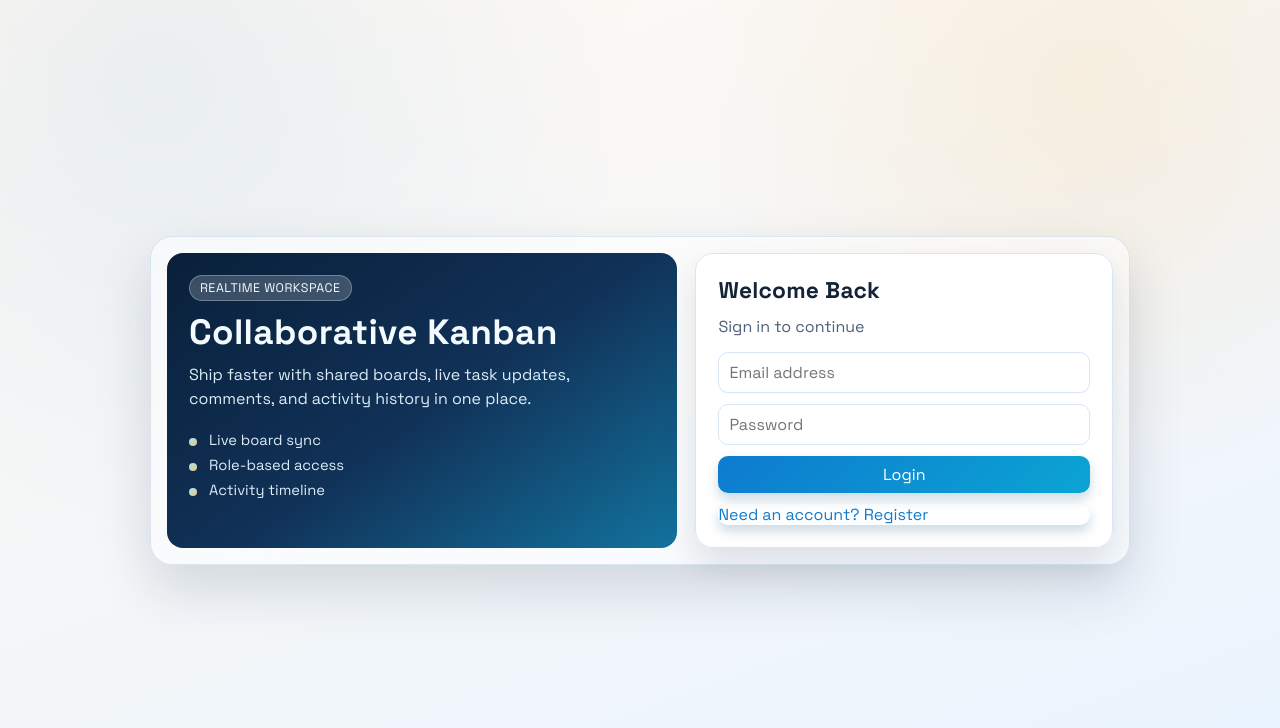
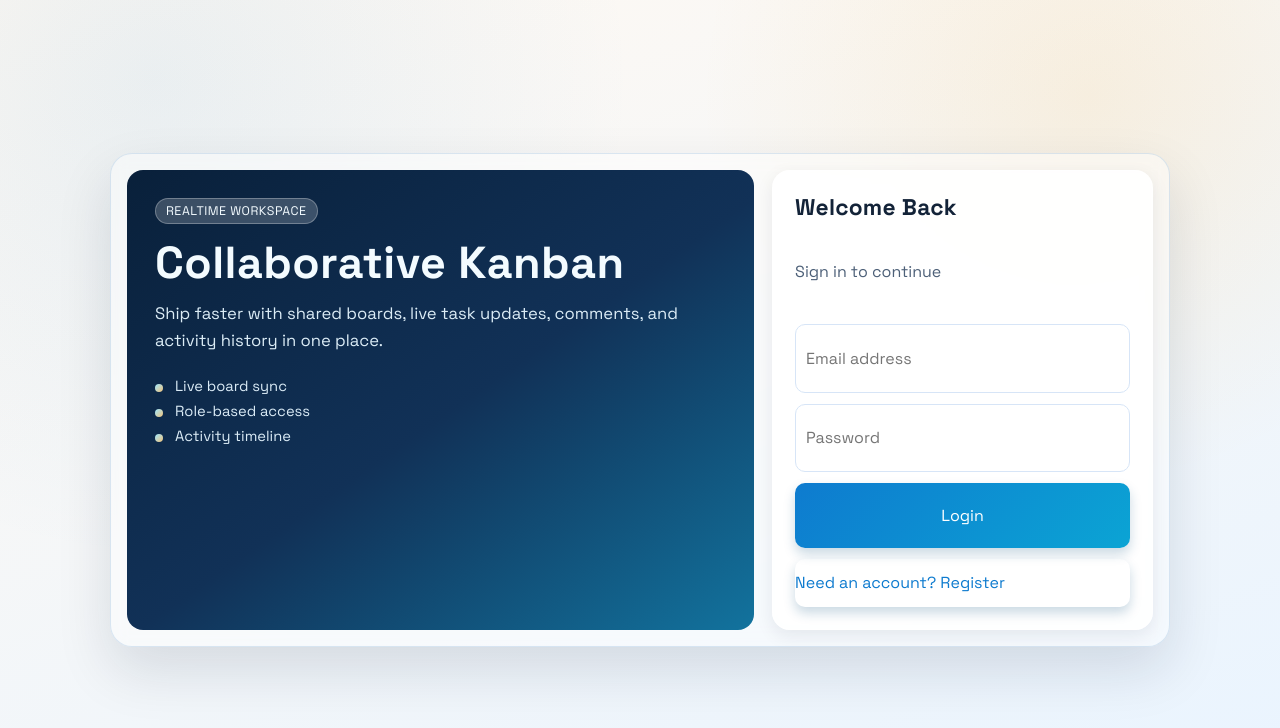
Before and after one commit to AdarshKhare29/Karban-board, a React (Vite) app in the folder client/: page / in a window 1280 px wide. Shown: the top 728 px of the page. Built offline with nearby package versions, Linux system fonts and the light colour scheme; no server answers.

Commit message:
style(auth): enlarge brand banner and soften auth card chrome

```diff
--- a/client/src/styles.css
+++ b/client/src/styles.css
@@ -64,26 +64,27 @@ body::after {
 }
 
 .auth-shell {
-  width: min(980px, 100%);
+  width: min(1060px, 100%);
   display: grid;
-  grid-template-columns: minmax(0, 1.1fr) minmax(0, 0.9fr);
+  grid-template-columns: minmax(0, 1.35fr) minmax(0, 0.82fr);
   gap: 18px;
-  background: rgba(255, 255, 255, 0.5);
+  background: rgba(255, 255, 255, 0.42);
   border: 1px solid rgba(154, 188, 220, 0.34);
   border-radius: 22px;
   padding: 16px;
-  box-shadow: 0 24px 55px rgba(8, 28, 53, 0.14);
+  box-shadow: 0 24px 55px rgba(8, 28, 53, 0.12);
   backdrop-filter: blur(8px);
 }
 
 .auth-brand {
   border-radius: 16px;
-  padding: 22px;
+  padding: 28px;
   background: linear-gradient(145deg, #09203a 0%, #113157 52%, #12739e 100%);
   color: #f3fbff;
   display: grid;
   align-content: start;
-  gap: 12px;
+  gap: 14px;
+  min-height: 460px;
 }
 
 .auth-badge {
@@ -100,7 +101,7 @@ body::after {
 
 .auth-brand h1 {
   margin: 0;
-  font-size: clamp(1.7rem, 3vw, 2.2rem);
+  font-size: clamp(2rem, 3.6vw, 2.8rem);
   line-height: 1.1;
   letter-spacing: 0.01em;
 }
@@ -108,7 +109,8 @@ body::after {
 .auth-copy {
   margin: 0;
   color: rgba(231, 247, 255, 0.95);
-  line-height: 1.5;
+  line-height: 1.6;
+  font-size: 1.04rem;
 }
 
 .auth-points {
@@ -137,11 +139,11 @@ body::after {
 
 .auth-card {
   width: 100%;
-  background: var(--surface);
-  border: 1px solid var(--border);
+  background: rgba(255, 255, 255, 0.86);
+  border: 1px solid rgba(255, 255, 255, 0.6);
   border-radius: 18px;
   padding: 22px;
-  box-shadow: 0 16px 34px rgba(4, 24, 50, 0.12);
+  box-shadow: 0 6px 18px rgba(4, 24, 50, 0.08);
   backdrop-filter: blur(8px);
   display: grid;
   gap: 11px;
@@ -849,6 +851,11 @@ button:disabled {
     grid-template-columns: 1fr;
   }
 
+  .auth-brand {
+    min-height: 0;
+    padding: 20px;
+  }
+
   .page {
     grid-template-columns: 1fr;
   }
@@ -943,6 +950,10 @@ button:disabled {
   .auth-brand {
     padding: 16px;
     gap: 10px;
+  }
+
+  .auth-brand h1 {
+    font-size: 1.72rem;
   }
 
   .sidebar {
```
